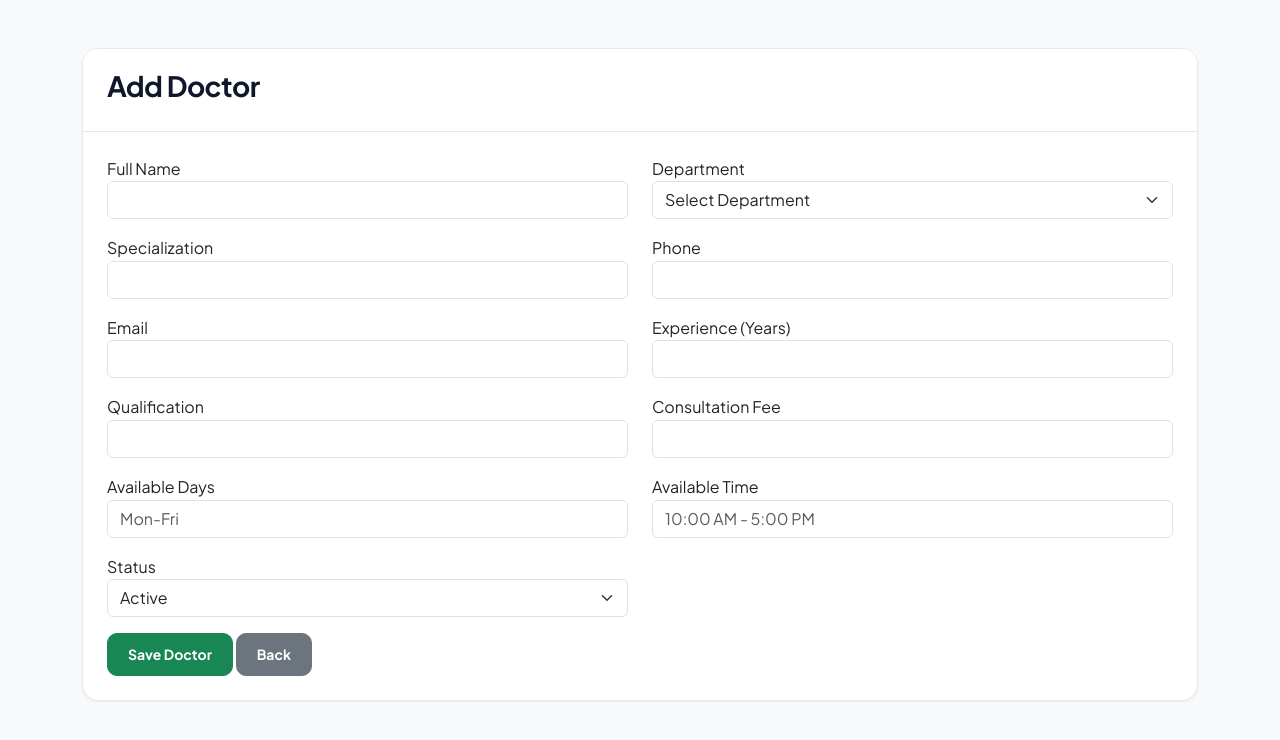
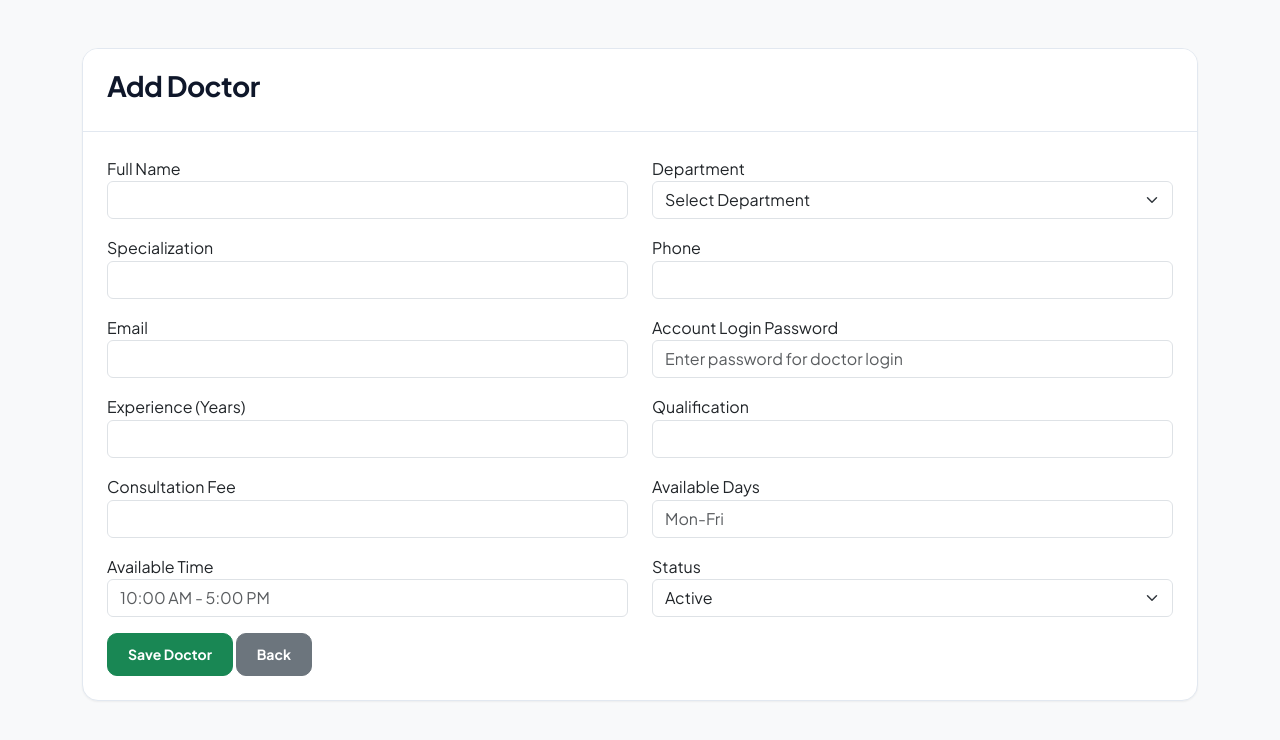
Before and after one commit to MAHARSHIDAVE700/Hospital_Project, a PHP site: page /admin/add_doctor.php in a window 1280 px wide. Shown: the top 740 px of the page. Run offline with PHP 8.4, Linux system fonts and the light colour scheme; the visitor is signed in with stand-in values (Sample User, id 1); tables that the repository leaves empty or names only in its code hold one stand-in row (values such as "Sample post"); some libraries are stand-ins or nearby versions.

Commit message:
Fix doctor account creation and dashboard authentication lookup

```diff
--- a/admin/add_doctor.php
+++ b/admin/add_doctor.php
@@ -16,18 +16,44 @@ $departments = $conn->query("SELECT * FROM departments");
 // Save Doctor
 if(isset($_POST['save'])){
 
-    $full_name = $_POST['full_name'];
-    $department_id = $_POST['department_id'];
-    $specialization = $_POST['specialization'];
-    $phone = $_POST['phone'];
-    $email = $_POST['email'];
-    $experience = $_POST['experience'];
-    $qualification = $_POST['qualification'];
-    $consultation_fee = $_POST['consultation_fee'];
-    $available_days = $_POST['available_days'];
-    $available_time = $_POST['available_time'];
+    $full_name = trim($_POST['full_name']);
+    $department_id = intval($_POST['department_id']);
+    $specialization = trim($_POST['specialization']);
+    $phone = trim($_POST['phone']);
+    $email = trim($_POST['email']);
+    $password = trim($_POST['password']);
+    $experience = intval($_POST['experience']);
+    $qualification = trim($_POST['qualification']);
+    $consultation_fee = floatval($_POST['consultation_fee']);
+    $available_days = trim($_POST['available_days']);
+    $available_time = trim($_POST['available_time']);
     $status = $_POST['status'];
 
+    if (empty($email) || empty($password)) {
+        $message = "Email and Password are required for doctor account creation!";
+    } else {
+        // Check if user account already exists
+        $userCheck = $conn->prepare("SELECT id FROM users WHERE email = ?");
+        $userCheck->bind_param("s", $email);
+        $userCheck->execute();
+        $userResult = $userCheck->get_result();
+
+        if ($userResult && $userResult->num_rows > 0) {
+            // Update password & role if user already exists
+            $hashed_password = password_hash($password, PASSWORD_DEFAULT);
+            $updateUser = $conn->prepare("UPDATE users SET password = ?, role = 'doctor', full_name = ? WHERE email = ?");
+            $updateUser->bind_param("sss", $hashed_password, $full_name, $email);
+            $updateUser->execute();
+        } else {
+            // Create user account for doctor login
+            $hashed_password = password_hash($password, PASSWORD_DEFAULT);
+            $role = 'doctor';
+            $userStmt = $conn->prepare("INSERT INTO users (full_name, email, password, role) VALUES (?, ?, ?, ?)");
+            $userStmt->bind_param("ssss", $full_name, $email, $hashed_password, $role);
+            $userStmt->execute();
+        }
+
+        // Insert into doctors table
         $stmt = $conn->prepare("INSERT INTO doctors
         (full_name,department_id,specialization,phone,email,experience,qualification,consultation_fee,available_days,available_time,status)
         VALUES(?,?,?,?,?,?,?,?,?,?,?)");
@@ -51,7 +77,8 @@ if(isset($_POST['save'])){
             header("Location: manage_doctors.php");
             exit();
         }else{
-        $message = "Error: ".$conn->error;
+            $message = "Error inserting doctor record: ".$conn->error;
+        }
     }
 }
 ?>
@@ -127,7 +154,12 @@ while($row=($departments)->fetch_assoc()){
 
 <div class="col-md-6 mb-3">
 <label>Email</label>
-<input type="email" name="email" class="form-control">
+<input type="email" name="email" class="form-control" required>
+</div>
+
+<div class="col-md-6 mb-3">
+<label>Account Login Password</label>
+<input type="password" name="password" class="form-control" placeholder="Enter password for doctor login" required>
 </div>
 
 <div class="col-md-6 mb-3">
```
Also changed, not shown: doctor/dashboard.php (+20 -7 lines), 1 other file. Lines whose indentation alone changed are shown as unchanged.
